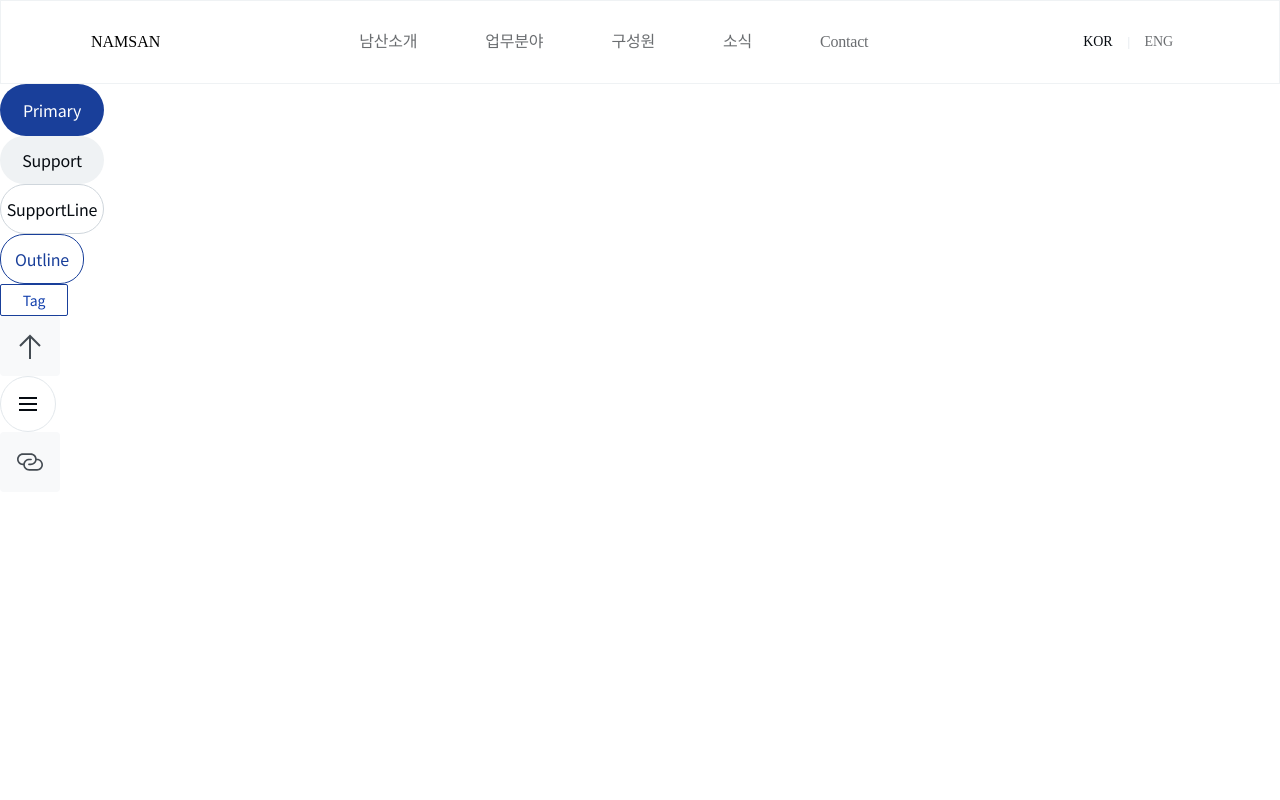
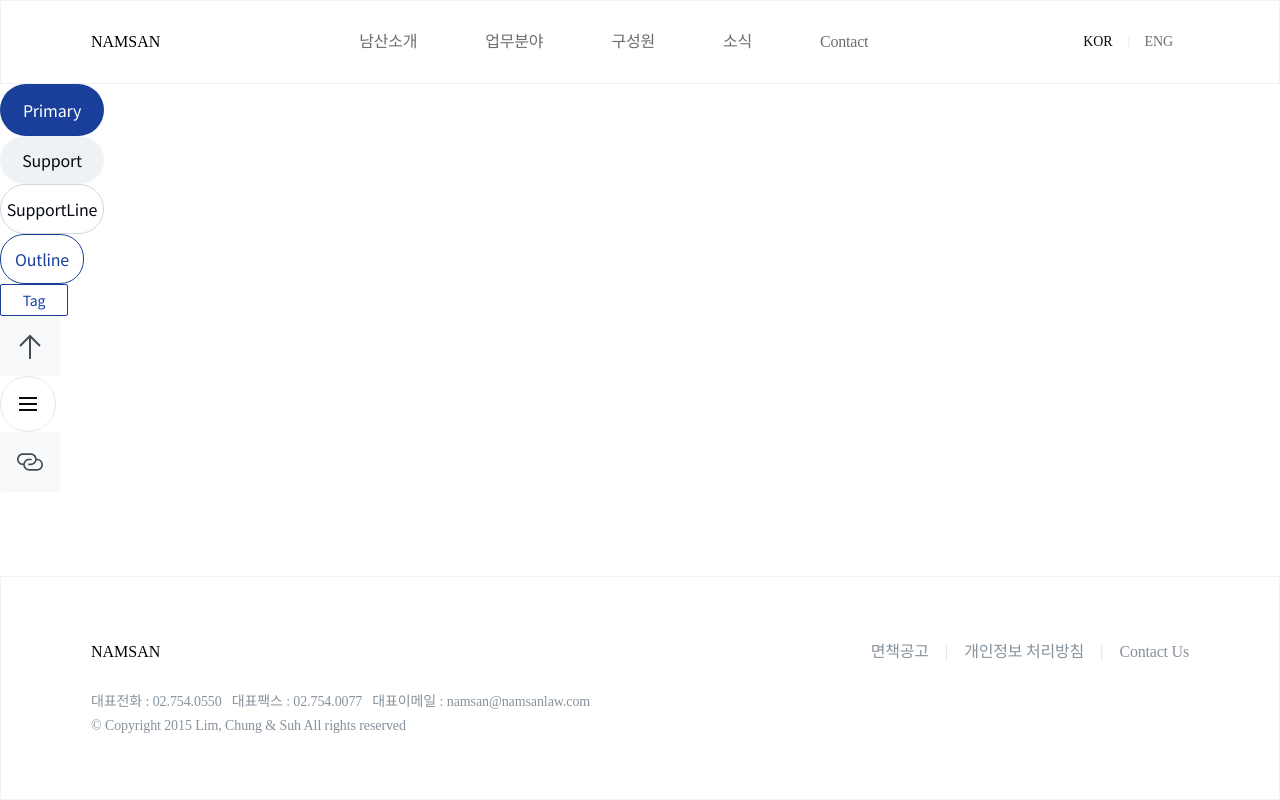
Before and after one commit to NAMSAN-MT/Namsan, a Gatsby site: page / in a window 1280 px wide. Built offline with nearby package versions, Linux system fonts and the light colour scheme; Gatsby itself is replaced by a stand-in of ours.

Commit message:
[Feat] AppLayout 추가

```diff
--- /dev/null
+++ b/src/components/common/Layout/Layout.style.ts
@@ -0,0 +1,11 @@
+import styled from 'styled-components';
+
+const LayoutWrapper = styled.div`
+  height: 100%;
+`;
+
+const LayoutContent = styled.div`
+  min-height: calc(100% - 84px - 224px);
+`;
+
+export { LayoutWrapper, LayoutContent };
--- /dev/null
+++ b/src/components/common/Layout/Layout.tsx
@@ -0,0 +1,18 @@
+import React from 'react';
+import Footer from '../Footer';
+import GNB from '../GNB';
+import { ILayoutProps } from './Layout.interface';
+import * as S from './Layout.style';
+
+const Layout: React.FC<ILayoutProps> = (props: ILayoutProps) => {
+  const { isHeader = true, isFooter = true } = props;
+  return (
+    <S.LayoutWrapper>
+      {isHeader ? <GNB /> : null}
+      <S.LayoutContent>{props.children}</S.LayoutContent>
+      {isFooter ? <Footer /> : null}
+    </S.LayoutWrapper>
+  );
+};
+
+export default Layout;
--- /dev/null
+++ b/src/components/common/Layout/index.tsx
@@ -0,0 +1 @@
+export { default } from './Layout';
--- a/src/pages/index.tsx
+++ b/src/pages/index.tsx
@@ -2,12 +2,11 @@ import * as React from 'react';
 import { PageProps } from 'gatsby';
 import BaseButton from '@Components/common/BaseButton';
 import IconButton from '@Components/common/IconButton ';
-import GNB from '@Components/common/GNB';
+import AppLayout from '@Components/common/Layout';
 
 const Main: React.FC<PageProps> = () => {
   return (
-    <div>
-      <GNB />
+    <AppLayout>
       <BaseButton className="primary" onClick={() => console.log('')}>
         Primary
       </BaseButton>
@@ -26,7 +25,7 @@ const Main: React.FC<PageProps> = () => {
       <IconButton className="arrow-top" onClick={() => console.log('')} />
       <IconButton className="hamburger" onClick={() => console.log('')} />
       <IconButton className="share" onClick={() => console.log('')} />
-    </div>
+    </AppLayout>
   );
 };
 
```
Also changed, not shown: src/components/common/Layout/Layout.interface.ts (added, +7 -0 lines).
